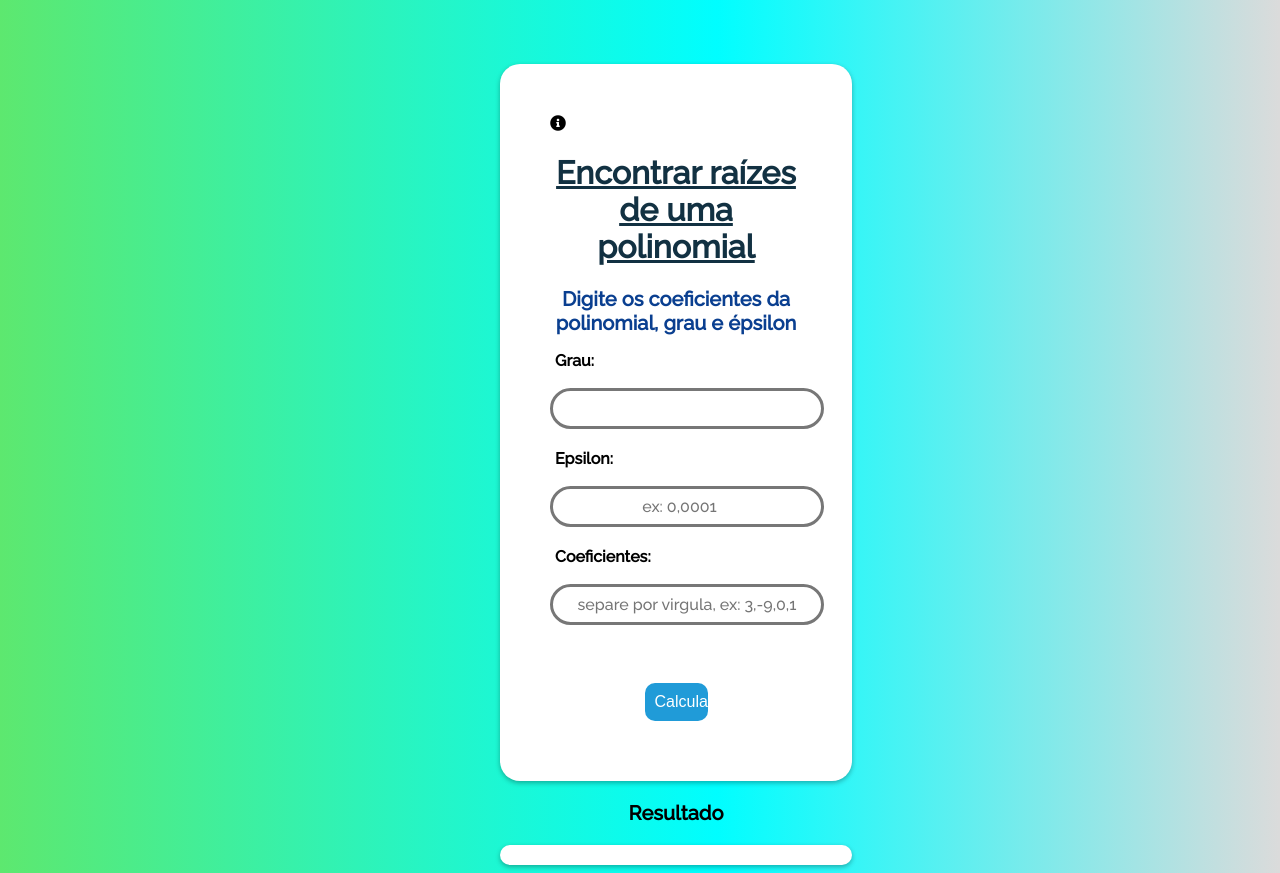
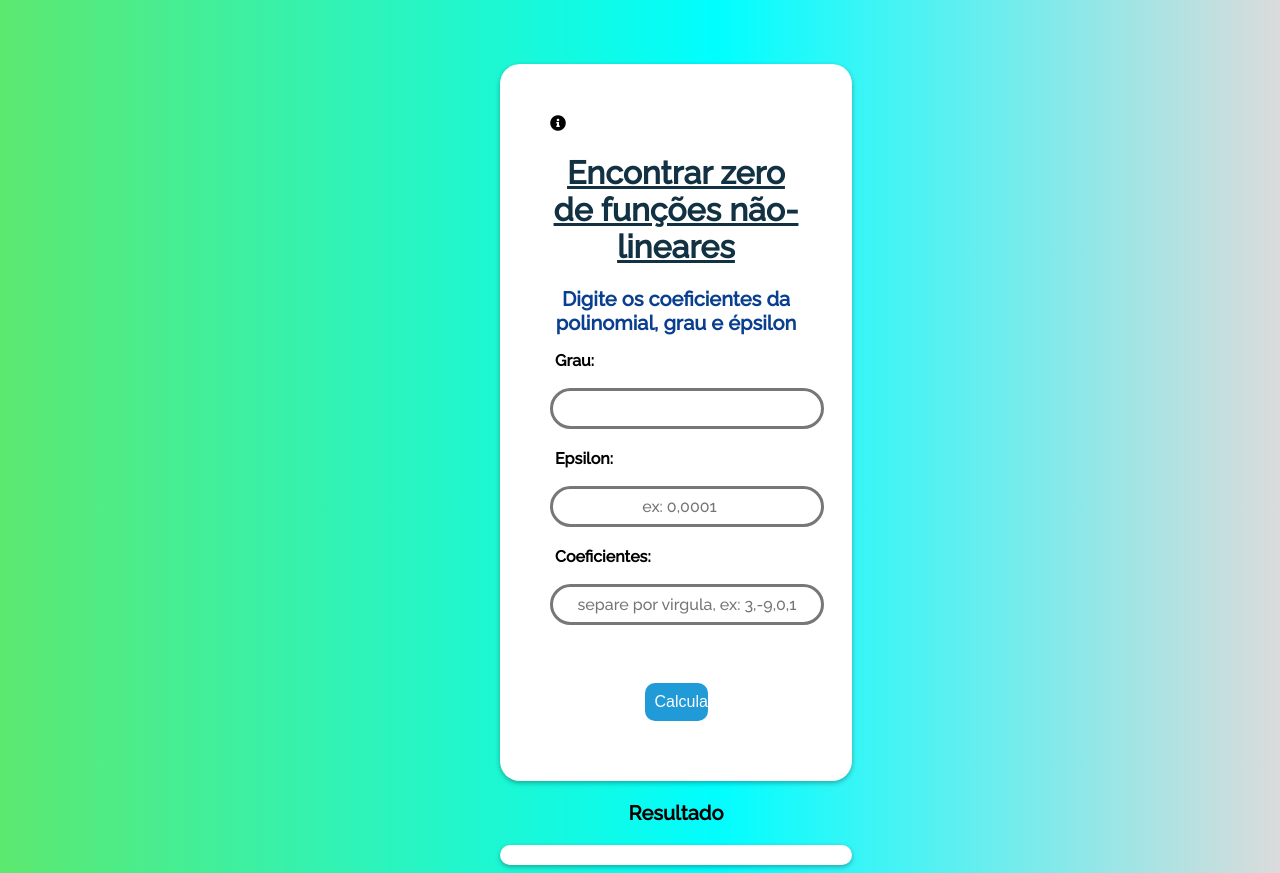
Before and after one commit to Lucca19/Calculo-Numerico, a plain HTML site: page Index.html in a window 1280 px wide. Drawn offline with Linux system fonts and the light colour scheme.

Commit message:
Alterando HTML

```diff
--- a/Index.html
+++ b/Index.html
@@ -1,7 +1,7 @@
 <!DOCTYPE html>
 <html>
   <head>
-    <title>Encontrar raízes de uma polinomial</title>
+    <title>Encontrar zero de funções não-lineares</title>
     <link rel="stylesheet" href="style.css">
   </head>
   <link rel="stylesheet" href="https://cdnjs.cloudflare.com/ajax/libs/font-awesome/5.15.3/css/all.min.css">
@@ -17,7 +17,7 @@
   <body>
     <div class="caixa-branca">
       <span class="infoicon" onclick="toggleInfo()"><i class="fas fa-info-circle"></i></span>
-      <h1>Encontrar raízes de uma polinomial</h1>
+      <h1>Encontrar zero de funções não-lineares</h1>
       <h2>Digite os coeficientes da polinomial, grau e épsilon</h2>
       <div>
         <label for="grau">Grau:</label>
```
